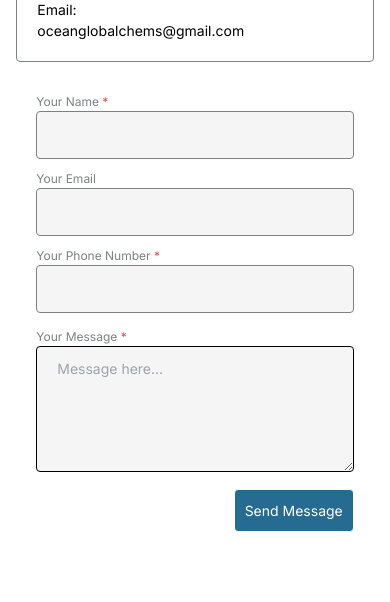
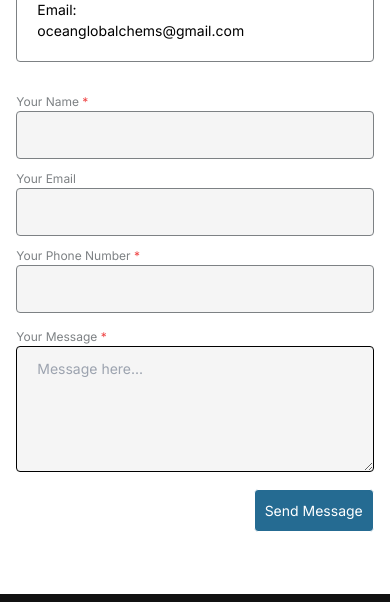
Before and after one commit to Omarookolosio94/seachems.store, a React (Create React App) app: page /contact in a window 390 px wide. Shown: the part 424-1026 px from the top of the page. Built offline with nearby package versions, Linux system fonts and the light colour scheme.

Commit message:
padding fix for contact form

```diff
--- a/src/modules/public/views/Contact.tsx
+++ b/src/modules/public/views/Contact.tsx
@@ -52,7 +52,7 @@ const Contact = () => {
         </section>
 
         <section className="mb-[28px] flex flex-col gap-2 lg:flex-row">
-          <div className="lg:w-1/3 w-full">
+          <div className="w-full lg:w-1/3">
             <div className="border-gray flex flex-col justify-between gap-3 rounded-[4px] border p-5 sm:flex-row lg:flex-col lg:gap-5 lg:p-3">
               <div className="mr-3 w-full border-b border-r border-r-white pb-5 sm:w-1/2 sm:border-b-white sm:border-r-black lg:w-full lg:border-b lg:border-b-black lg:border-r-white lg:pb-5">
                 <div className="mb-3 flex items-center gap-2">
@@ -91,7 +91,7 @@ const Contact = () => {
             </div>
           </div>
 
-          <div className="w-full p-5 lg:w-2/3">
+          <div className="mt-5 w-full p-0 lg:mt-0 lg:w-2/3 lg:p-5">
             <form onSubmit={handleSubmitFeedback}>
               <div className="mb-3 flex flex-col items-center gap-2 sm:flex-row">
                 <InputField
```
